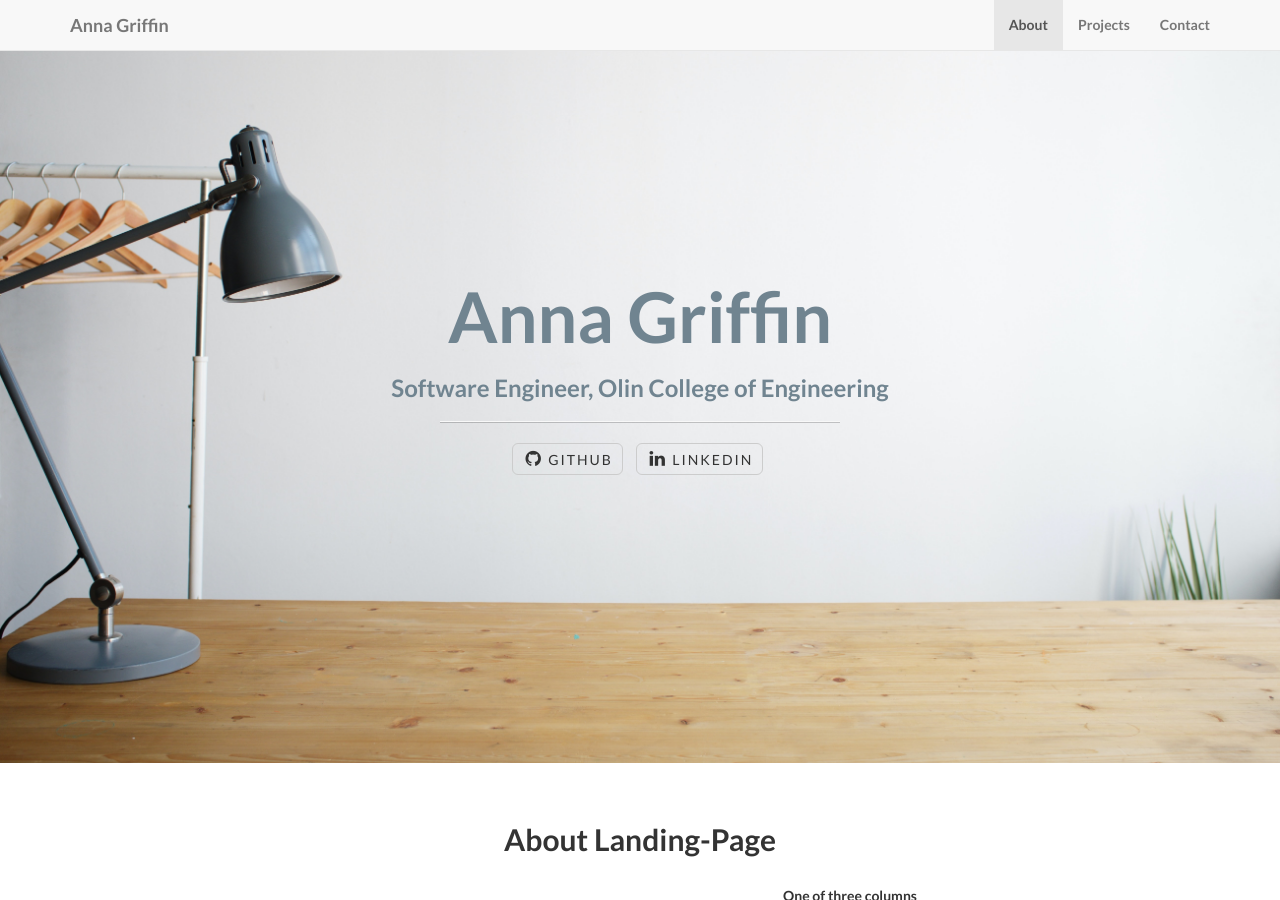
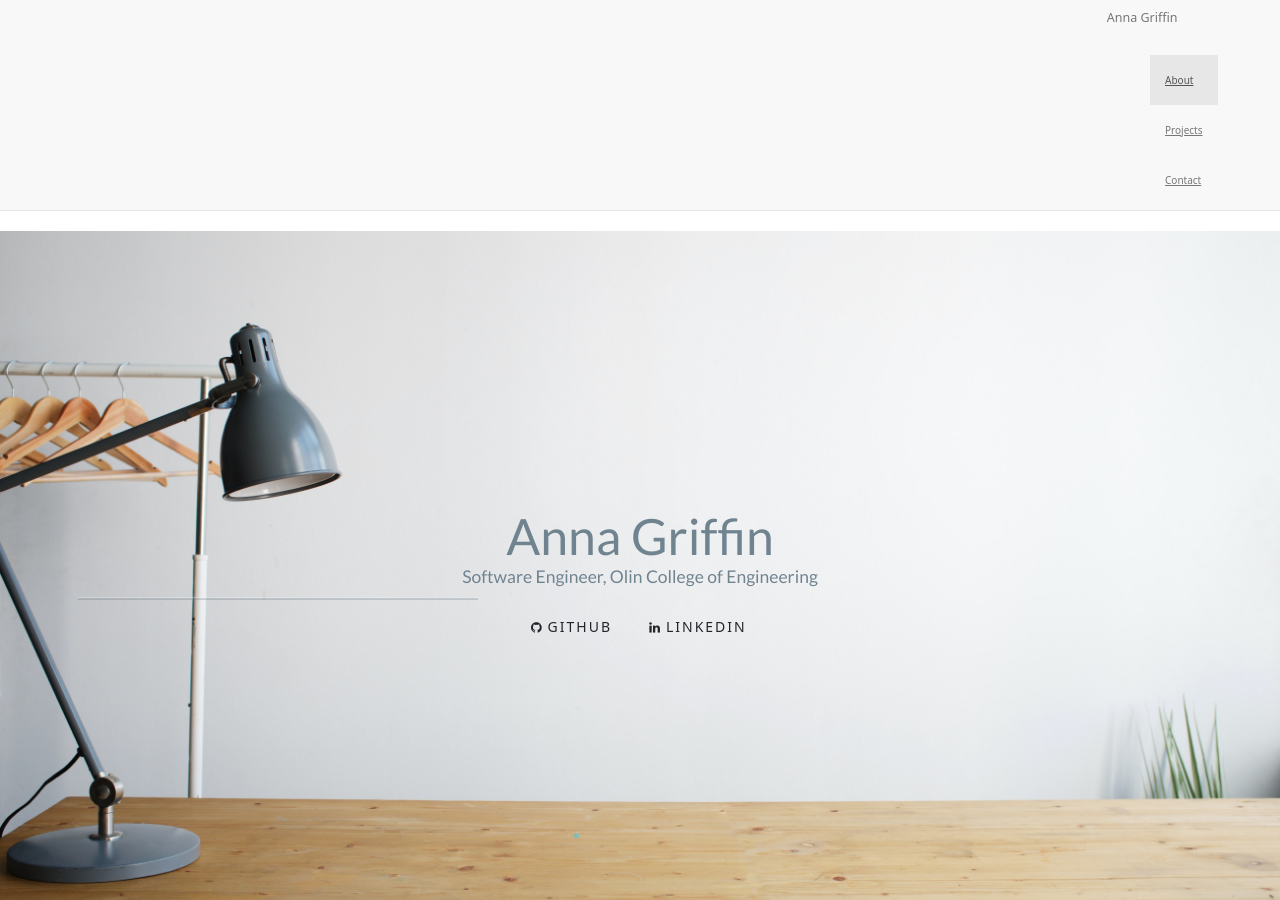
Before and after one commit to annagriffin/portfolio, a Jekyll site: the page built from index.html, in a window 1280 px wide and 900 px high. Built offline with Jekyll 4.4.1, drawn with Linux system fonts in a browser that asks for light colours; nearby versions of some CDN libraries; library files that are not in the unit come from our copies.

Commit message:
add bootstrap

```diff
--- a/_includes/head.html
+++ b/_includes/head.html
@@ -18,6 +18,9 @@
     <link href="font-awesome-4.1.0/css/font-awesome.min.css" rel="stylesheet" type="text/css">
     <link href="http://fonts.googleapis.com/css?family=Lato:300,400,700,300italic,400italic,700italic" rel="stylesheet" type="text/css">
 
+    <link href="https://cdn.jsdelivr.net/npm/bootstrap@5.0.0-beta2/dist/css/bootstrap.min.css" rel="stylesheet" integrity="sha384-BmbxuPwQa2lc/FVzBcNJ7UAyJxM6wuqIj61tLrc4wSX0szH/Ev+nYRRuWlolflfl" crossorigin="anonymous">
+
+
     <!-- HTML5 Shim and Respond.js IE8 support of HTML5 elements and media queries -->
     <!-- WARNING: Respond.js doesn't work if you view the page via file:// -->
     <!--[if lt IE 9]>
```
